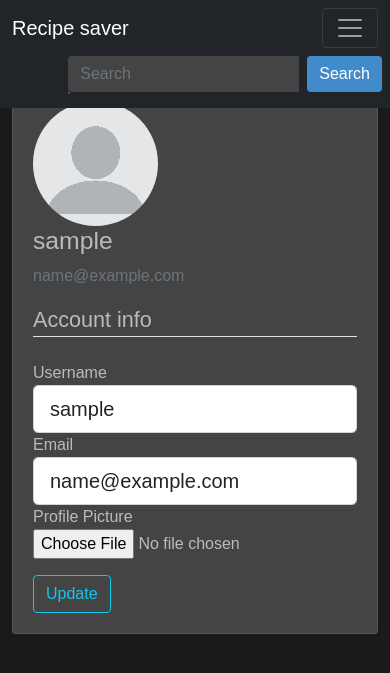
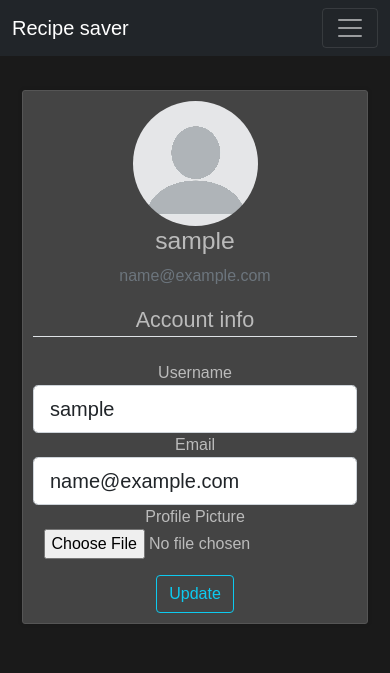
Before and after one commit to nai4205/learning-flask, a Flask app: page /account in a window 390 px wide. Shown: the top 673 px of the page. Run offline with Flask 3, Linux system fonts and the light colour scheme; the visitor is signed in with stand-in values (Sample User, id 1); some libraries are stand-ins or nearby versions.

Commit message:
deployed version of site

```diff
--- a/recipe_share/static/toggle.css
+++ b/recipe_share/static/toggle.css
@@ -590,3 +590,47 @@ body {
   #return-to-top:hover {
     background-color: #555; /* Add a dark-grey background on hover */
   }
+
+  /* Additional Styles for Mobile */
+@media (max-width: 768px) {
+  /* Adjust font size and spacing for better mobile readability */
+  body {
+    font-size: 16px;
+    line-height: 1.5;
+  }
+
+  /* Center-align content sections */
+  .content-section {
+    text-align: center;
+  }
+
+  /* Adjust margins and padding for smaller screens */
+  .content-section {
+    margin: 10px;
+    padding: 10px;
+  }
+
+  /* Make the navigation menu responsive */
+  .site-header .navbar-nav {
+    flex-direction: column; /* Stack navigation items vertically */
+  }
+
+  .site-header .navbar-nav .nav-link {
+    padding: 10px 0; /* Add vertical padding to nav links */
+    text-align: center; /* Center-align nav links */
+  }
+
+
+
+  /* Customize suggestions container for mobile */
+  #suggestions-container {
+    max-height: 100px; /* Reduce max height for smaller screens */
+  }
+
+  /* Customize pagination button size */
+  .btn-pagination {
+    padding: 5px 10px; /* Add padding to pagination buttons */
+  }
+
+  /* Additional mobile-specific styles can be added here */
+}
--- a/recipe_share/templates/layout.html
+++ b/recipe_share/templates/layout.html
@@ -14,6 +14,10 @@
     <meta charset="utf-8">
     <meta name="viewport" content="width=device-width, initial-scale=1">
     <!-- Bootstrap CSS -->
+    <!-- Add these lines to include Bootstrap and jQuery -->
+    <script src="https://code.jquery.com/jquery-3.5.1.slim.min.js"></script>
+    <script src="https://cdn.jsdelivr.net/npm/@popperjs/core@2.5.3/dist/umd/popper.min.js"></script>
+
     <link href="https://cdn.jsdelivr.net/npm/bootstrap@5.0.2/dist/css/bootstrap.min.css" rel="stylesheet" integrity="sha384-EVSTQN3/azprG1Anm3QDgpJLIm9Nao0Yz1ztcQTwFspd3yD65VohhpuuCOmLASjC" crossorigin="anonymous">
     <link rel="stylesheet" href="https://fonts.googleapis.com/css2?family=Material+Symbols+Outlined:opsz,wght,FILL,GRAD@20..48,100..700,0..1,-50..200" />
     <link rel="stylesheet" href="https://fonts.googleapis.com/css2?family=Material+Symbols+Rounded:opsz,wght,FILL,GRAD@20..48,100..700,0..1,-50..200" />
@@ -42,51 +46,74 @@
     <header class="site-header">
       <nav class="navbar navbar-expand-md navbar-dark bg-dark fixed-top" id="navigation-bar">
         <div class="container">
+          <!-- Brand -->
           <a class="navbar-brand mr-4" href="/">Recipe saver</a>
-            <button class="navbar-toggler" type="button" data-toggle="collapse" data-target="#navbarToggle" aria-controls="navbarToggle" aria-expanded="false" aria-label="Toggle navigation">
+
+          <!-- Toggler button for mobile -->
+          <button class="navbar-toggler" type="button" data-bs-toggle="collapse" data-bs-target="#navbarToggle" aria-controls="navbarToggle" aria-expanded="false" aria-label="Toggle navigation">
             <span class="navbar-toggler-icon"></span>
           </button>
+
+          <!-- Collapsible content -->
           <div class="collapse navbar-collapse" id="navbarToggle">
-              <div class="navbar-nav mr-auto">
-                <a class="nav-item nav-link" href="{{url_for('main.home')}}">Home</a>
-                <!-- <a class="nav-item nav-link" href="{{url_for('main.about')}}">About</a> -->
-              </div>
-              <!-- Navbar Right Side -->
-              <div class="navbar-nav ">
+            <!-- Navbar links - Left Side -->
+            <ul class="navbar-nav mr-auto">
+              <li class="nav-item">
+                <a class="nav-link" href="{{url_for('main.home')}}">Home</a>
+              </li>
+              <!-- Add more navigation links as needed -->
+            </ul>
+
+            <!-- Navbar links - Right Side -->
+            <ul class="navbar-nav ml-auto" d>
               {% if current_user.is_authenticated %}
-                  <a class="nav-item nav-link" href="{{url_for('posts.new_post')}}">New recipe</a>
-                  <a class="nav-item nav-link" href="{{url_for('posts.search_ingredients', food_category='Lunch')}}">Search ingredients</a>
+                <li class="nav-item">
+                  <a class="nav-link" href="{{url_for('posts.new_post')}}">New recipe</a>
+                </li>
+                <li class="nav-item">
+                  <a class="nav-link" href="{{url_for('posts.search_ingredients', food_category='Lunch')}}">Search ingredients</a>
+                </li>
+                <li class="nav-item">
+                  <a class="nav-link" href="{{url_for('users.account')}}">Account</a>
+                </li>
+                <li class="nav-item">
+                  <a class="nav-link" href="{{url_for('users.logout')}}">Logout</a>
+                </li>
+              {% else %}
+                <li class="nav-item">
+                  <a class="nav-link" href="{{url_for('users.login')}}">Login</a>
+                </li>
+                <li class="nav-item">
+                  <a class="nav-link" href="{{url_for('users.register')}}">Register</a>
+                </li>
+              {% endif %}
 
-                  <a class="nav-item nav-link" href="{{url_for('users.account')}}">Account</a>
-                  <a class="nav-item nav-link" href="{{url_for('users.logout')}}">Logout</a>
-                {% else %}
-                  <a class="nav-item nav-link" href="{{url_for('users.login')}}">Login</a>
-                  <a class="nav-item nav-link" href="{{url_for('users.register')}}">Register</a>
-                {% endif %}
-                <input type="checkbox" id="darkmode-toggle" >
-                <label id="dark-toggle" for="darkmode-toggle">
+            <li class="nav-item">
+              <input class="nav-link" type="checkbox" id="darkmode-toggle" >
+              <label class="nav-link" id="dark-toggle" for="darkmode-toggle">
+            </li>
 
-              </div>
 
-            </div>
-          </div>
-          <div class="input-group-append mx-2">
-            <button class="btn btn-secondary" id="return-to-top">Back to top</button>
-          </div>
             <form class="form-inline my-2 my-lg-0" action="{{ url_for('posts.handle_search') }}">
               <div class="input-group">
-
                 <input autocomplete="off" class="form-control" name="search" type="search" placeholder="Search" id="search-input" aria-label="Search">
                 <div class="input-group-append mx-2">
                   <button class="btn btn-secondary" type="submit">Search</button>
                 </div>
               </div>
               <div id="suggestions-container"></div>
-
             </form>
 
+            </ul>
+          </div>
+        </div>
 
-        </nav>
+        <!-- Back to top button -->
+        <div class="input-group-append mx-2">
+          <button class="btn btn-secondary" id="return-to-top">Back to top</button>
+        </div>
+
+
       </header>
       <main role="main" class="container">
         <div class="row">
@@ -246,6 +273,29 @@ darkModeToggle.addEventListener("change", toggleLightMode);
 // Initialize light mode based on user preference when the page loads
 window.addEventListener("load", initializeLightMode);
 
+    function isMobileDevice() {
+      return window.innerWidth <= 767; // Adjust the width as needed for mobile devices
+    }
 
+    // Function to toggle the visibility of the search bar
+    function toggleSearchBarVisibility() {
+      const searchBarInNav = document.getElementById("search-bar-in-nav");
+      const searchBarOutsideNav = document.getElementById("search-bar-outside-nav");
+      const originalDisplay = getComputedStyle(searchBarOutsideNav).display;
+
+      if (isMobileDevice()) {
+        // Hide the search bar on mobile devices
+        searchBarInNav.style.display = originalDisplay;
+        searchBarOutsideNav.style.display = "none";
+      } else {
+        // Show the search bar on non-mobile devices
+        searchBarInNav.style.display = "none";
+        searchBarOutsideNav.style.display = originalDisplay;
+      }
+    }
+
+    // Call the toggleSearchBarVisibility function initially and on window resize
+    window.addEventListener("load", toggleSearchBarVisibility);
+    window.addEventListener("resize", toggleSearchBarVisibility);
 
 </script>
```
Also changed, not shown: requirements.txt (added, +34 -0 lines), 1 other file. Lines whose indentation alone changed are shown as unchanged.
